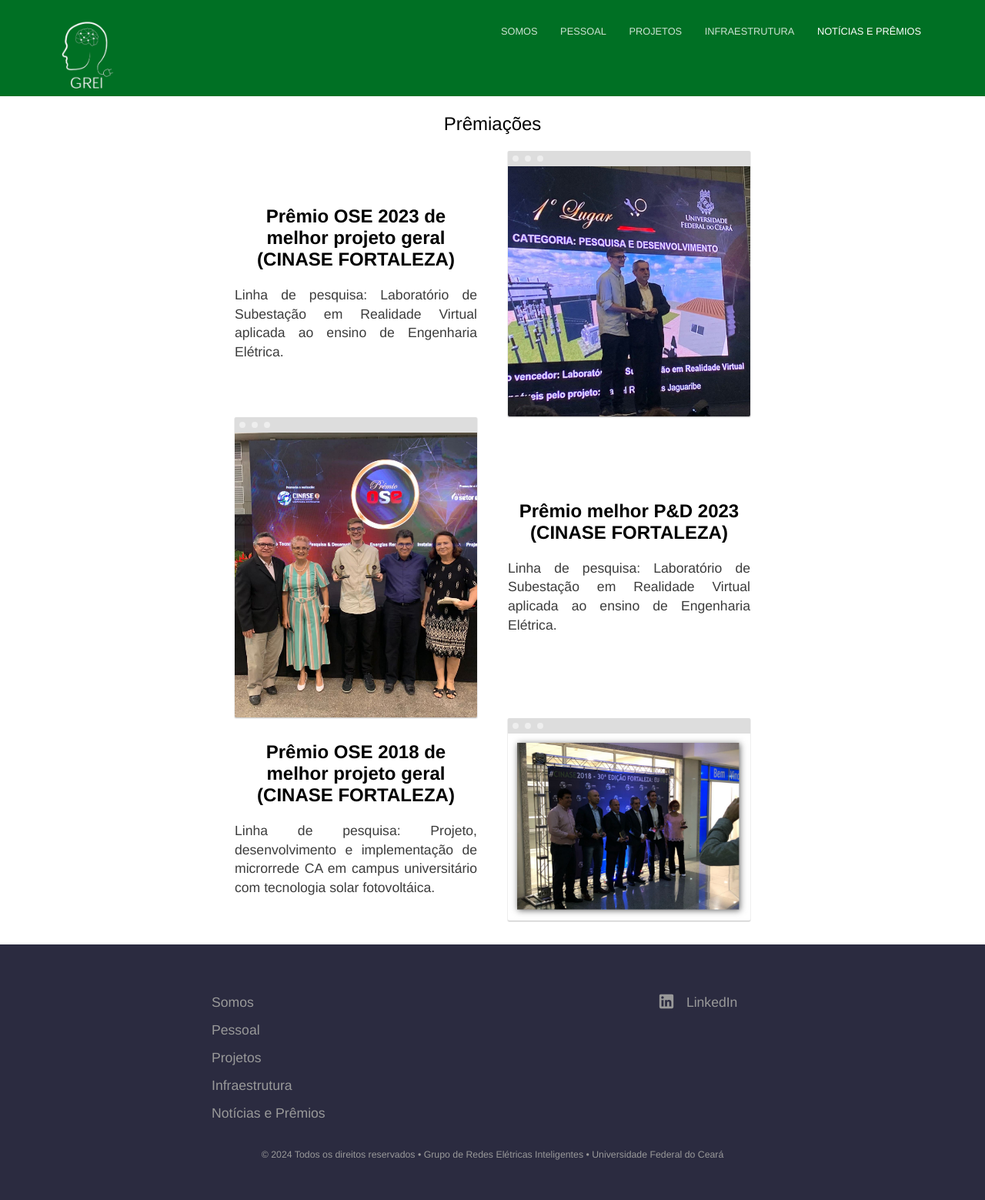
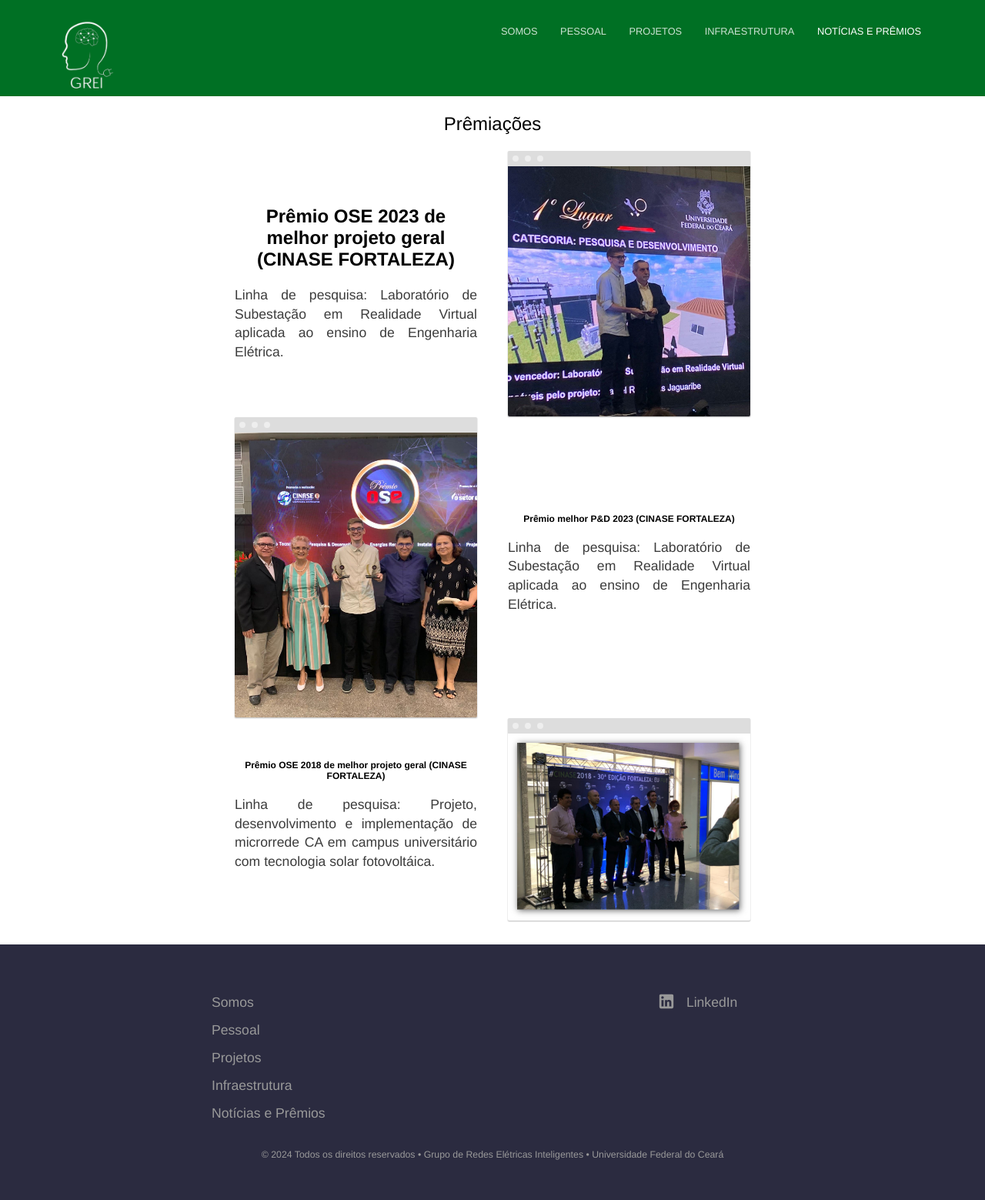
Before and after one commit to Gabriell89222/Gabriell89222.github.io, a Jekyll site: the page built from contact.html, in a window 1280 px wide. Shown: the whole page at 77% size. Built offline with Jekyll 4.4.1, drawn with Linux system fonts in a browser that asks for light colours.

Commit message:
Atualização pagina prêmios v-1.2

```diff
--- a/_sass/layout.scss
+++ b/_sass/layout.scss
@@ -127,6 +127,10 @@
 	text-align: center;
 }
 
+h2.premios{
+	font-size: 12px;
+}
+
 blockquote {
 	padding: 18px 25px;
 	margin: 0;
--- a/contact.html
+++ b/contact.html
@@ -17,7 +17,7 @@
 	<section>
 		<div class="container flex">
 			<div class="text editable">
-				<h2><strong>Prêmio melhor P&D 2023 (CINASE FORTALEZA)</strong></h2>
+				<h2 class="premios"><strong>Prêmio melhor P&D 2023 (CINASE FORTALEZA)</strong></h2>
 				<p>Linha de pesquisa: Laboratório de Subestação em Realidade Virtual aplicada ao ensino de Engenharia Elétrica.</p>
 			</div>
 			<div class="image">
@@ -28,7 +28,7 @@
 	<section>
 		<div class="container flex">
 			<div class="text editable">
-				<h2><strong>Prêmio OSE 2018 de melhor projeto geral (CINASE FORTALEZA)</strong></h2>
+				<h2 class="premios"><strong>Prêmio OSE 2018 de melhor projeto geral (CINASE FORTALEZA)</strong></h2>
 				<p>Linha de pesquisa: Projeto, desenvolvimento e implementação de microrrede CA em campus universitário com tecnologia solar fotovoltáica.</p>
 			</div>
 			<div class="image">
```
